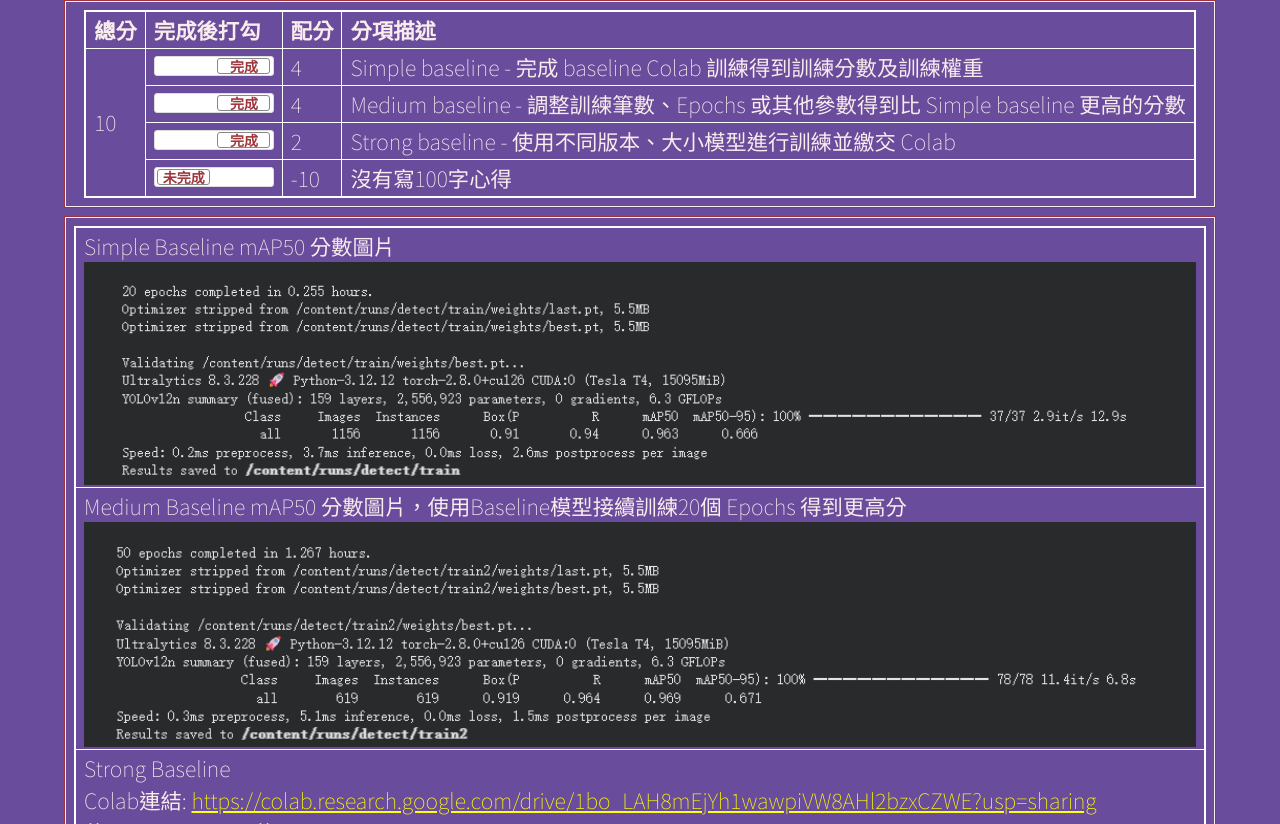
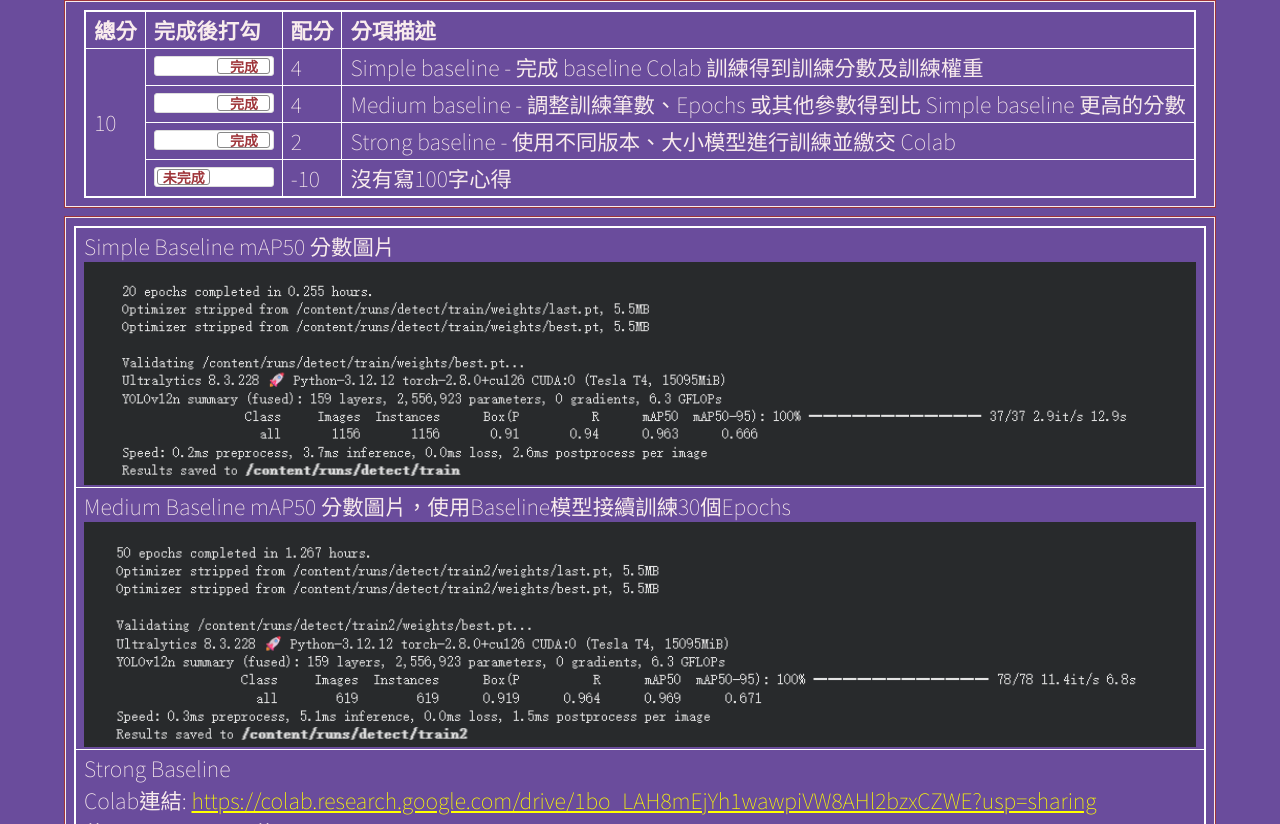
Before and after one commit to cheng022/ml2025f, a plain HTML site: page hw05/index.html in a window 1280 px wide. Shown: the part 356-1180 px from the top of the page. Drawn offline with nearby package versions, Linux system fonts and the light colour scheme; a web font is replaced by a local one.

Commit message:
Update index.html

```diff
--- a/hw05/index.html
+++ b/hw05/index.html
@@ -204,7 +204,7 @@
           <img src="Simple.png" width="100%" height="auto">
         </td></tr>
         <tr>
-          <td> Medium Baseline mAP50 分數圖片，使用Baseline模型接續訓練20個 Epochs 得到更高分
+          <td> Medium Baseline mAP50 分數圖片，使用Baseline模型接續訓練30個Epochs
           <img src="Medium.png" width="100%" height="auto">
         </td></tr>
         <tr>
```
